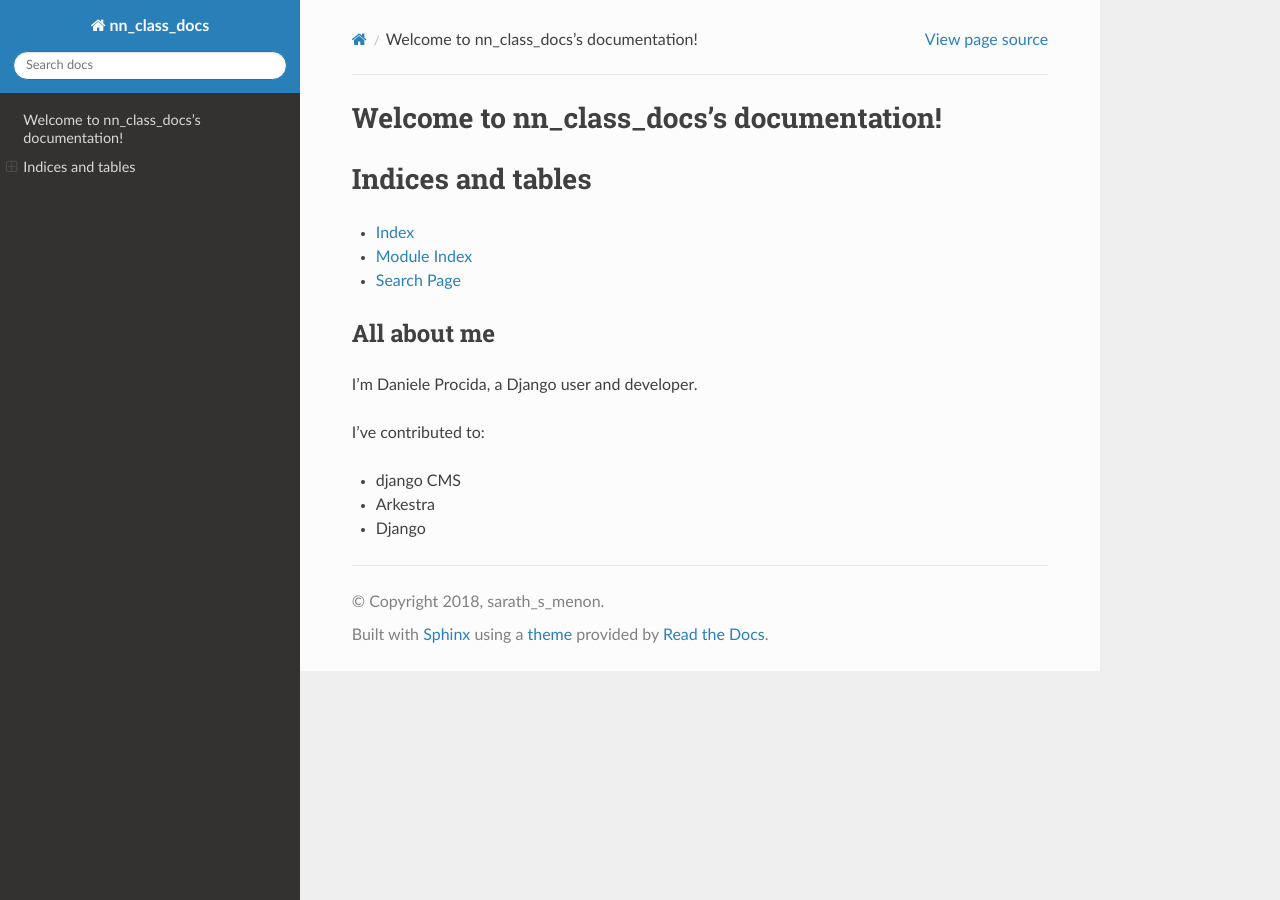
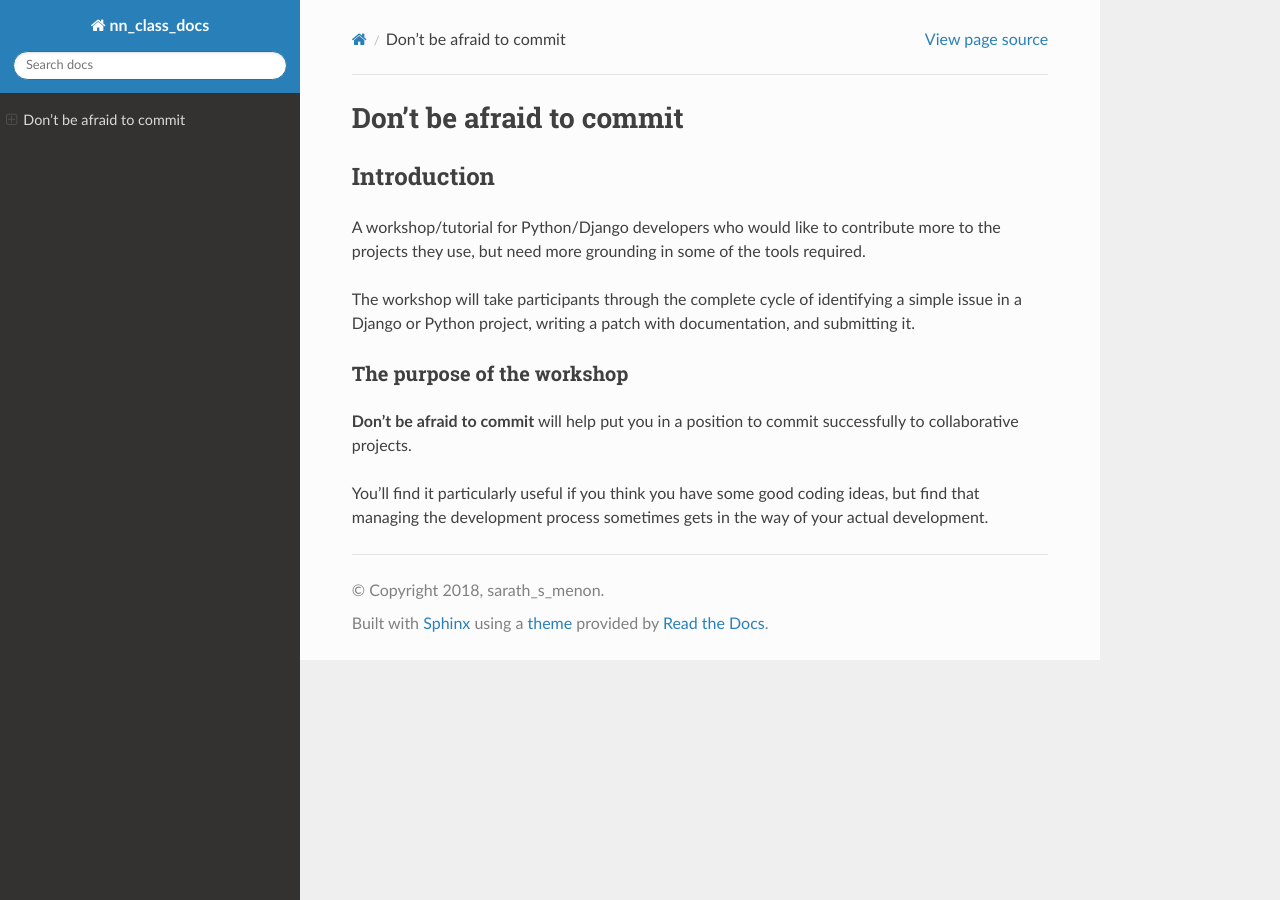
Before and after one commit to sarath-menon/nn_class, a Sphinx documentation site: the page built from docs/index.rst, in a window 1280 px wide. Built offline with Sphinx 7.4.7 and the Read the Docs theme 2.0.0, drawn with Linux system fonts in a browser that asks for light colours.

Commit message:
Update index.rst

```diff
--- a/docs/index.rst
+++ b/docs/index.rst
@@ -3,30 +3,26 @@
    You can adapt this file completely to your liking, but it should at least
    contain the root `toctree` directive.
 
-Welcome to nn_class_docs's documentation!
-=========================================
+#########################
+Don't be afraid to commit
+#########################
 
-.. toctree::
-   :maxdepth: 2
-   :caption: Contents:
+Introduction
+============
 
+A workshop/tutorial for Python/Django developers who would like to contribute
+more to the projects they use, but need more grounding in some of the tools
+required.
 
+The workshop will take participants through the complete cycle of identifying a simple issue in a
+Django or Python project, writing a patch with documentation, and submitting it.
 
-Indices and tables
-==================
+The purpose of the workshop
+---------------------------
 
-* :ref:`genindex`
-* :ref:`modindex`
-* :ref:`search`
+**Don't be afraid to commit** will help put you in a position to commit
+successfully to collaborative projects.
 
-############
-All about me
-############
-
-I'm Daniele Procida, a Django user and developer.
-
-I've contributed to:
-
-*   django CMS
-*   Arkestra
-*   Django
+You'll find it particularly useful if you think you have some good coding
+ideas, but find that managing the development process sometimes gets in the
+way of your actual development.
```
